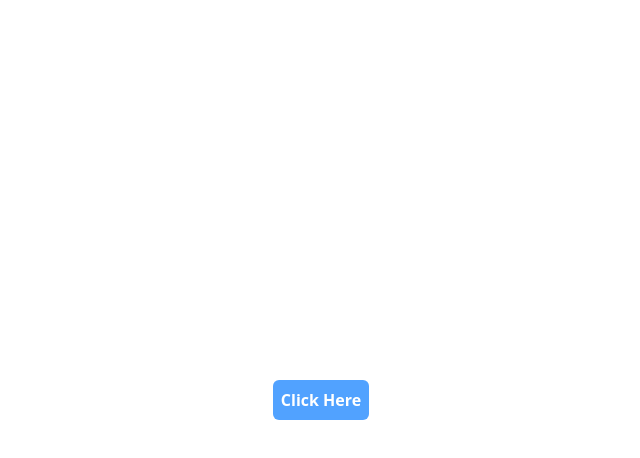
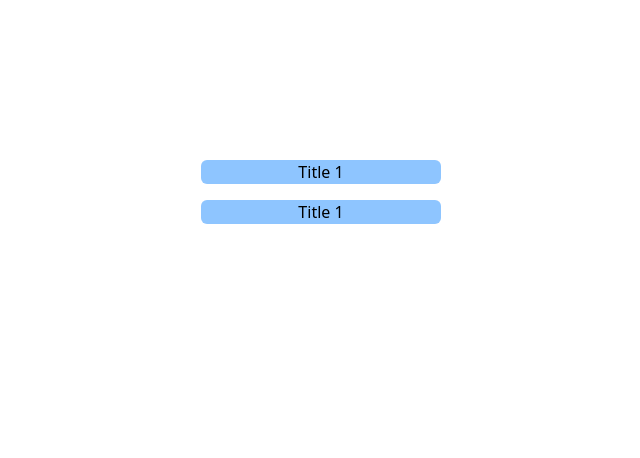
Before and after one commit to PritomDutta89/frontend-machine-coding, a React (Vite) app: page / in a window 1280 px wide. Shown: the top 458 px of the page, without its empty margins (319-959 px from the left). Built offline with nearby package versions, Linux system fonts and the light colour scheme.

Commit message:
2. Added accordion

```diff
--- a/src/App.jsx
+++ b/src/App.jsx
@@ -1,3 +1,4 @@
+import Accordion from "./accordion/Accordion";
 import SearchBar from "./auto-complete-search/SearchBar";
 import Modal from "./modal/Modal";
 
@@ -5,7 +6,8 @@ const App = () => {
   return (
     <div>
       {/* <SearchBar /> */}
-      <Modal />
+      {/* <Modal /> */}
+      <Accordion />
     </div>
   );
 };
--- /dev/null
+++ b/src/accordion/Accordion.jsx
@@ -0,0 +1,18 @@
+import React from "react";
+import Container from "./Container";
+
+const Accordion = () => {
+  return (
+    <div className="mt-[10rem] flex flex-col gap-[1rem]">
+      <Container title="Title 1">
+        <p>Hi, this is container 1</p>
+      </Container>
+
+      <Container title="Title 1">
+        <p>Hi, this is container 2</p>
+      </Container>
+    </div>
+  );
+};
+
+export default Accordion;
--- /dev/null
+++ b/src/accordion/Container.jsx
@@ -0,0 +1,13 @@
+import React, { useState } from "react";
+
+const Container = ({ title, children }) => {
+  const [isOpen, setOpen] = useState(false);
+  return (
+    <div className="flex flex-col justify-center items-center gap-[1rem]">
+      <button className="bg-blue-300 w-[15rem] rounded-md cursor-pointer" onClick={() => setOpen(!isOpen)}>{title}</button>
+      {isOpen && <div className="bg-amber-100 w-[15rem] rounded-md text-center">{children}</div>}
+    </div>
+  );
+};
+
+export default Container;
```
